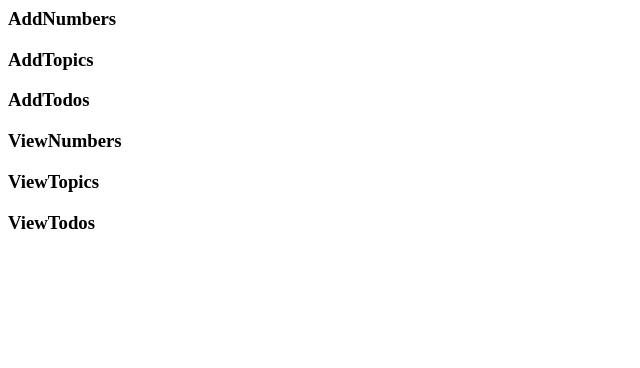
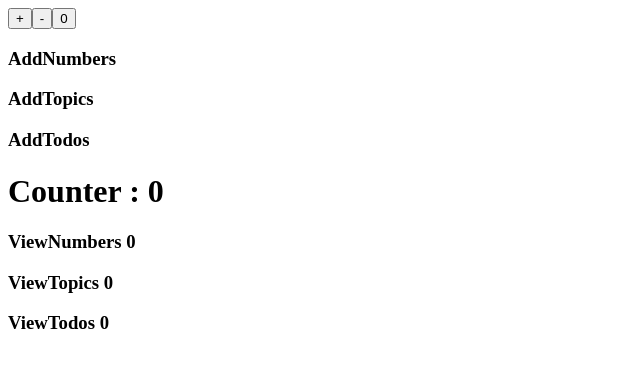
Before and after one commit to nasagaurav/react-redux, a React (Create React App) app: page / in a window 1280 px wide. Shown: the top 368 px of the page, without its empty margins (0-640 px from the left). Built offline with nearby package versions, Linux system fonts and the light colour scheme.

Commit message:
View Files logic added to dispaly the data a-numbers,b-topics,c-todos

```diff
--- a/src/App.js
+++ b/src/App.js
@@ -11,9 +11,11 @@ import ViewCounter from './ViewCounter';
 export default function App() {
   return (
     <div>
+      <AddCounter />
       <AddNumbers />
       <AddTopics />
       <AddTodos />
+      <ViewCounter />
       <ViewNumbers />
       <ViewTopics />
       <ViewTodos />
--- a/src/ViewCounter.js
+++ b/src/ViewCounter.js
@@ -1,9 +1,11 @@
 import React from 'react';
-
+import { useSelector } from 'react-redux';
 const ViewCounter = () => {
+  const state = useSelector((s) => s);
+  console.log(state);
   return (
     <div>
-      <h1>Counter : ?</h1>
+      <h1>Counter : {state.counter}</h1>
     </div>
   );
 };
--- a/src/ViewNumbers.js
+++ b/src/ViewNumbers.js
@@ -1,8 +1,15 @@
 import React from 'react';
+import { useSelector } from 'react-redux';
 const ViewNumbers = () => {
+  const state = useSelector((s) => s);
   return (
     <div>
-      <h3>ViewNumbers</h3>
+      <h3>ViewNumbers {state.a.length}</h3>
+      <ul>
+        {state.a.map((x) => (
+          <li>{x}</li>
+        ))}
+      </ul>
     </div>
   );
 };
--- a/src/ViewTodos.js
+++ b/src/ViewTodos.js
@@ -1,7 +1,16 @@
-import React from 'react'
-const ViewTodos=()=>{
-	return <div>
-		<h3>ViewTodos</h3>
-	</div>
-}
-export default ViewTodos
+import React from 'react';
+import { useSelector } from 'react-redux';
+const ViewTodos = () => {
+  const state = useSelector((s) => s);
+  return (
+    <div>
+      <h3>ViewTodos {state.c.length}</h3>
+      <ul>
+        {state.c.map((x) => (
+          <li>{x}</li>
+        ))}
+      </ul>
+    </div>
+  );
+};
+export default ViewTodos;
--- a/src/ViewTopics.js
+++ b/src/ViewTopics.js
@@ -1,8 +1,16 @@
-
-import React from 'react'
-const ViewTopics=()=>{
-	return <div>
-		<h3>ViewTopics</h3>
-	</div>
-}
-export default ViewTopics
+import { useSelector } from 'react-redux';
+import React from 'react';
+const ViewTopics = () => {
+  const state = useSelector((s) => s);
+  return (
+    <div>
+      <h3>ViewTopics {state.b.length}</h3>
+      <ul>
+        {state.b.map((x) => (
+          <li>{x}</li>
+        ))}
+      </ul>
+    </div>
+  );
+};
+export default ViewTopics;
```
